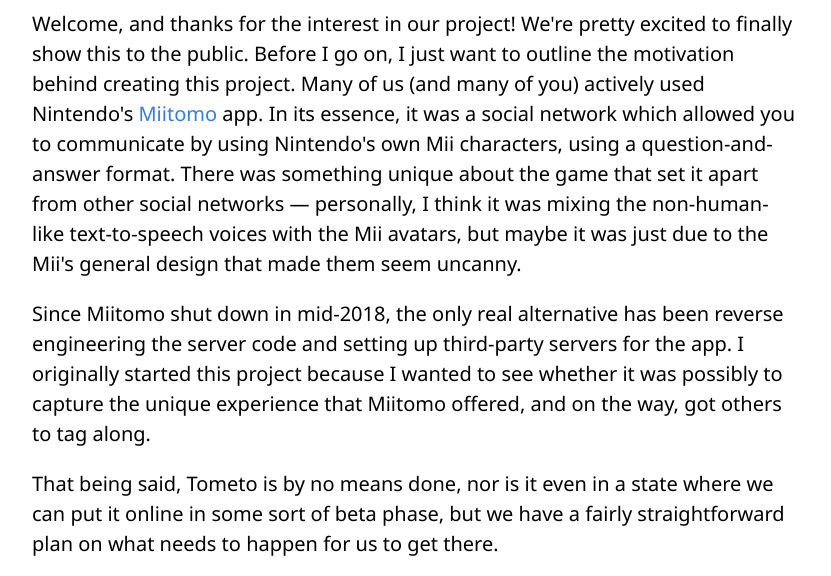
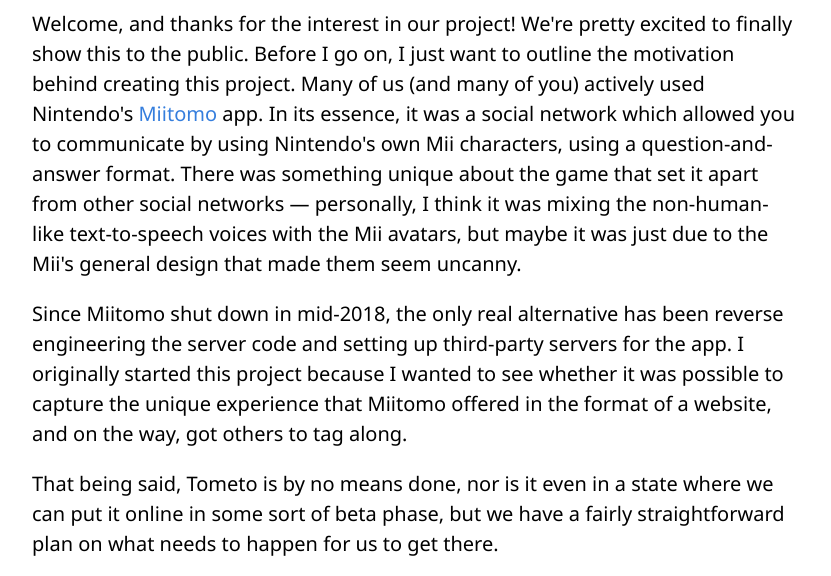
Before and after one commit to tometoproject/web, an Eleventy site: page updates/1-announcing-tometo.md in a window 1280 px wide. Shown: the part 193-769 px from the top of the page, without its empty margins (224-1055 px from the left). Built offline with nearby package versions, Linux system fonts and the light colour scheme; Eleventy itself is replaced by a stand-in of ours; files that its build step writes are made by us from their sources.

Commit message:
Grammar fix!

```diff
--- a/updates/1-announcing-tometo.md
+++ b/updates/1-announcing-tometo.md
@@ -9,7 +9,7 @@
 
 Welcome, and thanks for the interest in our project! We're pretty excited to finally show this to the public. Before I go on, I just want to outline the motivation behind creating this project. Many of us (and many of you) actively used Nintendo's [Miitomo](https://en.wikipedia.org/wiki/Miitomo) app. In its essence, it was a social network which allowed you to communicate by using Nintendo's own Mii characters, using a question-and-answer format. There was something unique about the game that set it apart from other social networks — personally, I think it was mixing the non-human-like text-to-speech voices with the Mii avatars, but maybe it was just due to the Mii's general design that made them seem uncanny.
 
-Since Miitomo shut down in mid-2018, the only real alternative has been reverse engineering the server code and setting up third-party servers for the app. I originally started this project because I wanted to see whether it was possibly to capture the unique experience that Miitomo offered, and on the way, got others to tag along.
+Since Miitomo shut down in mid-2018, the only real alternative has been reverse engineering the server code and setting up third-party servers for the app. I originally started this project because I wanted to see whether it was possible to capture the unique experience that Miitomo offered in the format of a website, and on the way, got others to tag along.
 
 That being said, Tometo is by no means done, nor is it even in a state where we can put it online in some sort of beta phase, but we have a fairly straightforward plan on what needs to happen for us to get there.
 
```
